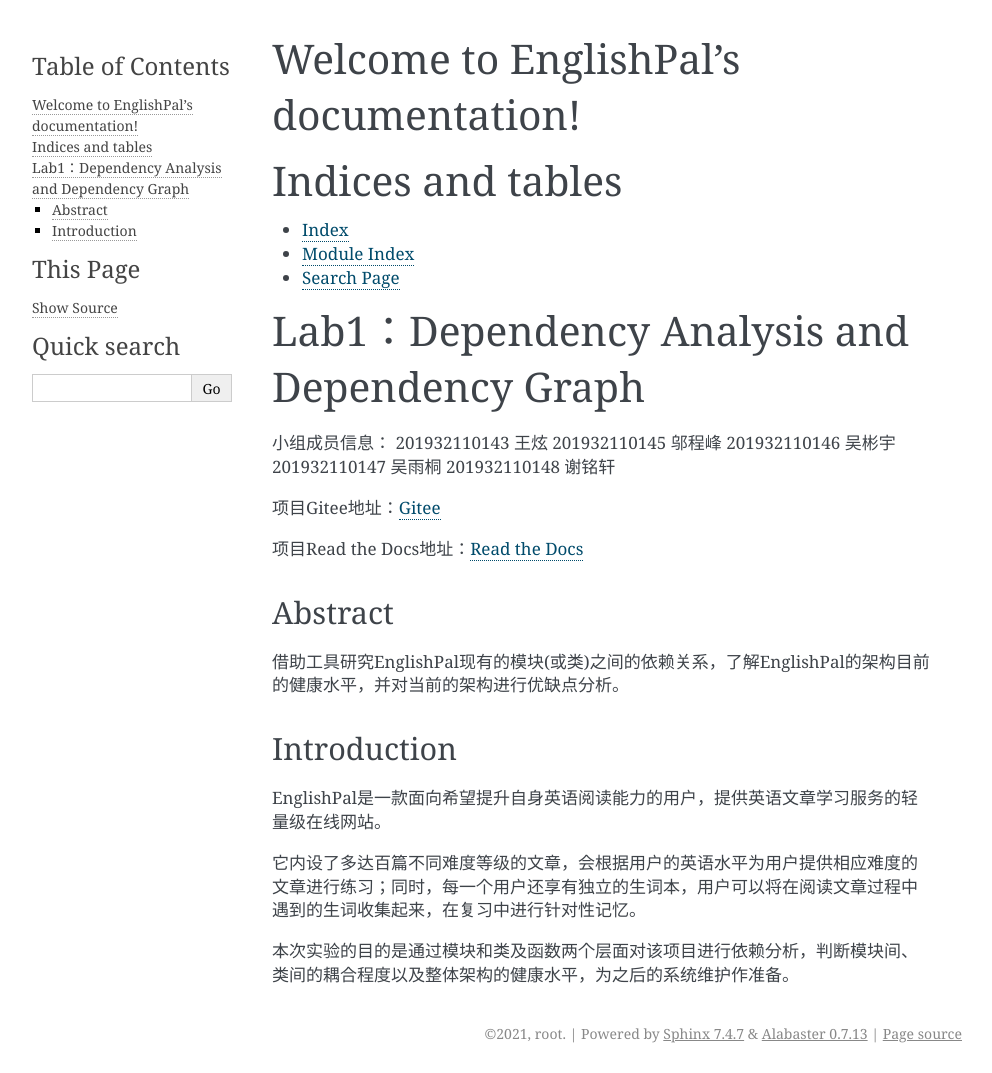
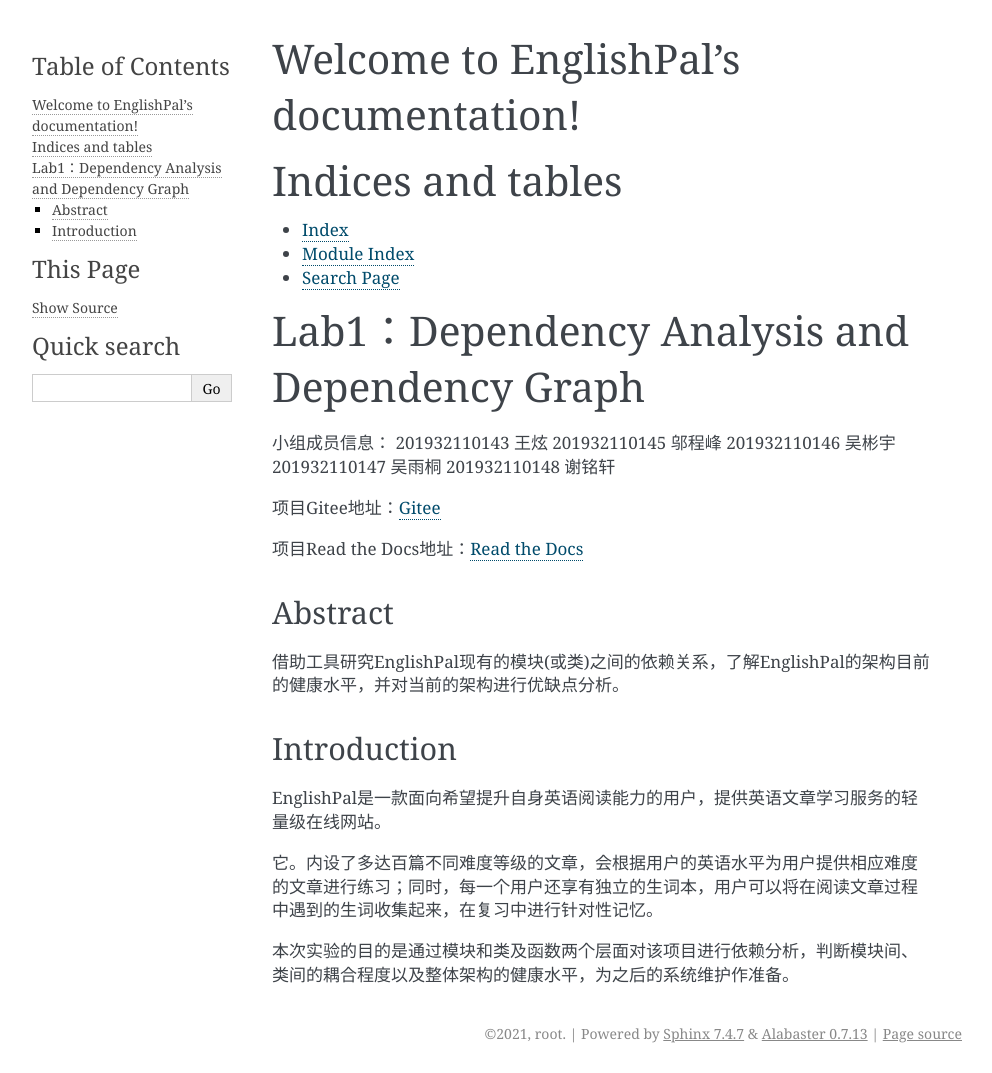
Before and after one commit to Steven-Yutong/EnglishPal, a Sphinx documentation site: the page built from docs/source/index.rst, in a window 1280 px wide. Shown: the whole page, without its empty margins (148-1140 px from the left). Built offline with Sphinx 7.4.7, drawn with Linux system fonts in a browser that asks for light colours.

```diff
--- a/docs/source/index.rst
+++ b/docs/source/index.rst
@@ -39,6 +39,6 @@ Introduction
 
 EnglishPal是一款面向希望提升自身英语阅读能力的用户，提供英语文章学习服务的轻量级在线网站。
 
-它内设了多达百篇不同难度等级的文章，会根据用户的英语水平为用户提供相应难度的文章进行练习；同时，每一个用户还享有独立的生词本，用户可以将在阅读文章过程中遇到的生词收集起来，在复习中进行针对性记忆。
+它。内设了多达百篇不同难度等级的文章，会根据用户的英语水平为用户提供相应难度的文章进行练习；同时，每一个用户还享有独立的生词本，用户可以将在阅读文章过程中遇到的生词收集起来，在复习中进行针对性记忆。
 
 本次实验的目的是通过模块和类及函数两个层面对该项目进行依赖分析，判断模块间、类间的耦合程度以及整体架构的健康水平，为之后的系统维护作准备。
```
